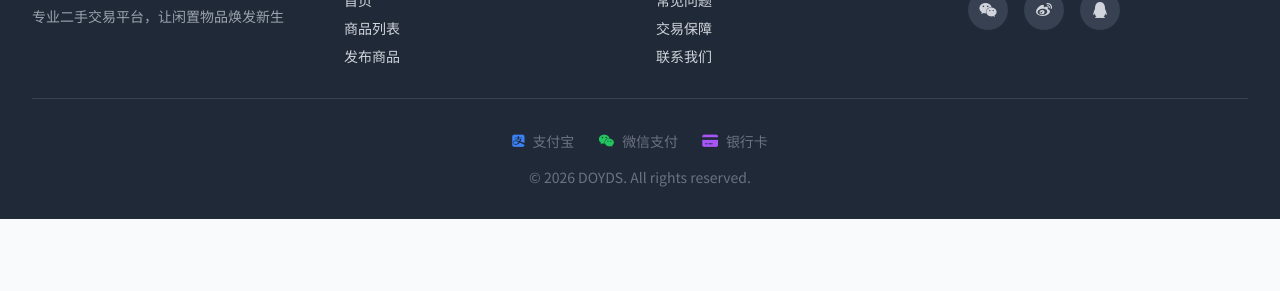
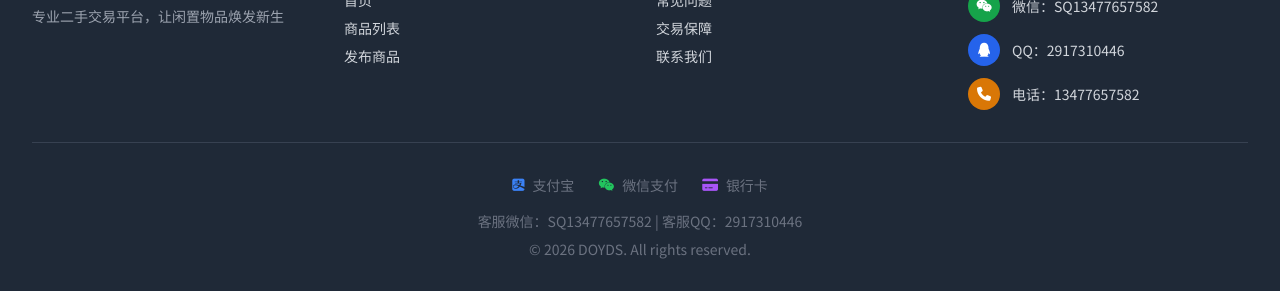
Before and after one commit to Do2ll/doyds, a plain HTML site: page index.html in a window 1280 px wide. Shown: the part 778-1069 px from the top of the page. Before the commit the page ends 997 px from the top, so only its background shows below. Drawn offline with nearby package versions, Linux system fonts and the light colour scheme.

Commit message:
Update contact info in footer

```diff
--- a/index.html
+++ b/index.html
@@ -1041,15 +1041,24 @@
                 </div>
                 <div>
                     <h4 class="font-bold text-white mb-4">关注我们</h4>
-                    <div class="flex space-x-4">
-                        <a href="#" class="w-10 h-10 bg-gray-700 rounded-full flex items-center justify-center hover:bg-primary-500 transition-colors">
-                            <i class="fab fa-weixin"></i>
+                    <div class="space-y-3">
+                        <a href="weixin://contacts/profile/SQ13477657582" class="flex items-center text-sm text-gray-300 hover:text-green-400 transition-colors">
+                            <div class="w-8 h-8 bg-green-600 rounded-full flex items-center justify-center mr-3">
+                                <i class="fab fa-weixin text-white text-sm"></i>
+                            </div>
+                            <span>微信：SQ13477657582</span>
                         </a>
-                        <a href="#" class="w-10 h-10 bg-gray-700 rounded-full flex items-center justify-center hover:bg-primary-500 transition-colors">
-                            <i class="fab fa-weibo"></i>
+                        <a href="tencent://AddContact/?fromId=45&fromSubId=1&subcmd=all&uin=2917310446" class="flex items-center text-sm text-gray-300 hover:text-blue-400 transition-colors">
+                            <div class="w-8 h-8 bg-blue-600 rounded-full flex items-center justify-center mr-3">
+                                <i class="fab fa-qq text-white text-sm"></i>
+                            </div>
+                            <span>QQ：2917310446</span>
                         </a>
-                        <a href="#" class="w-10 h-10 bg-gray-700 rounded-full flex items-center justify-center hover:bg-primary-500 transition-colors">
-                            <i class="fab fa-qq"></i>
+                        <a href="tel:13477657582" class="flex items-center text-sm text-gray-300 hover:text-amber-400 transition-colors">
+                            <div class="w-8 h-8 bg-amber-600 rounded-full flex items-center justify-center mr-3">
+                                <i class="fas fa-phone text-white text-sm"></i>
+                            </div>
+                            <span>电话：13477657582</span>
                         </a>
                     </div>
                 </div>
@@ -1060,7 +1069,8 @@
                     <span class="flex items-center"><i class="fab fa-weixin text-green-500 mr-2"></i> 微信支付</span>
                     <span class="flex items-center"><i class="fas fa-credit-card text-purple-500 mr-2"></i> 银行卡</span>
                 </div>
-                &copy; 2026 DOYDS. All rights reserved.
+                <p class="mb-2">客服微信：SQ13477657582 | 客服QQ：2917310446</p>
+                <p>&copy; 2026 DOYDS. All rights reserved.</p>
             </div>
         </div>
     </footer>
```
